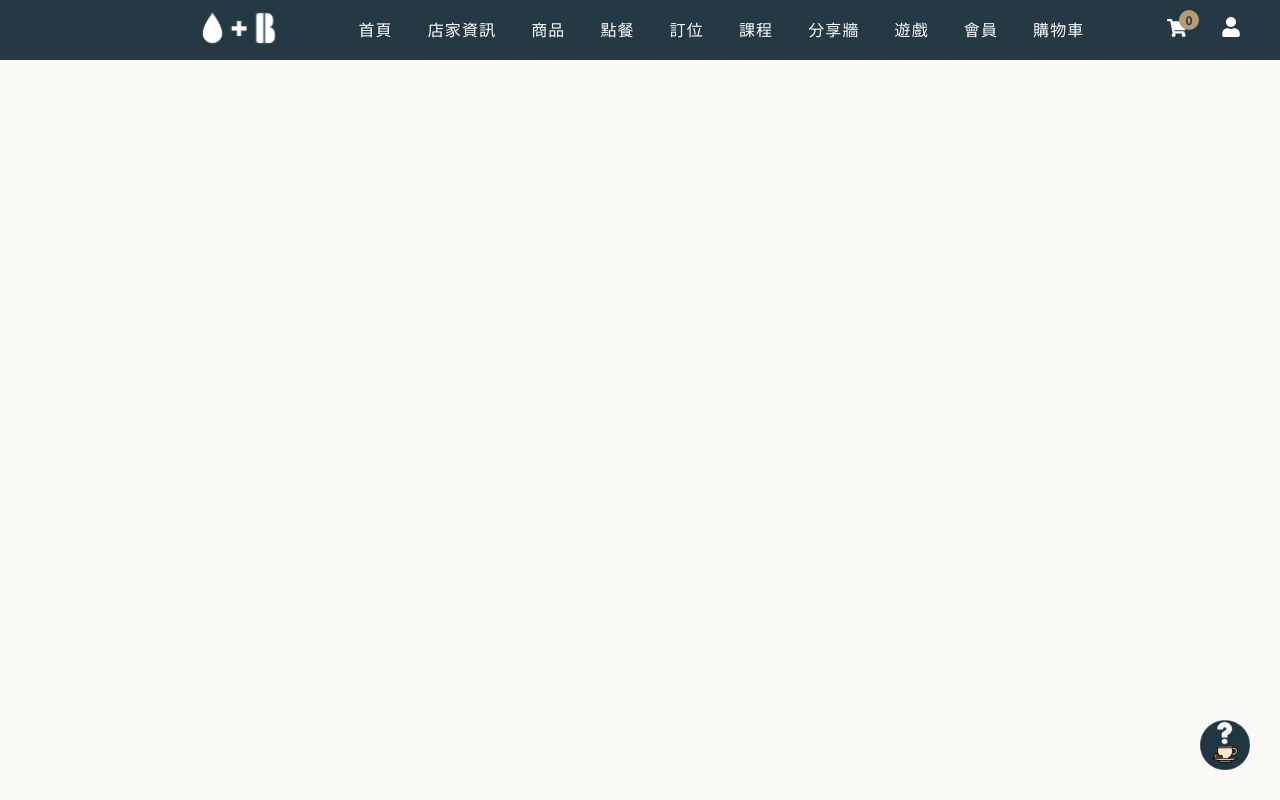
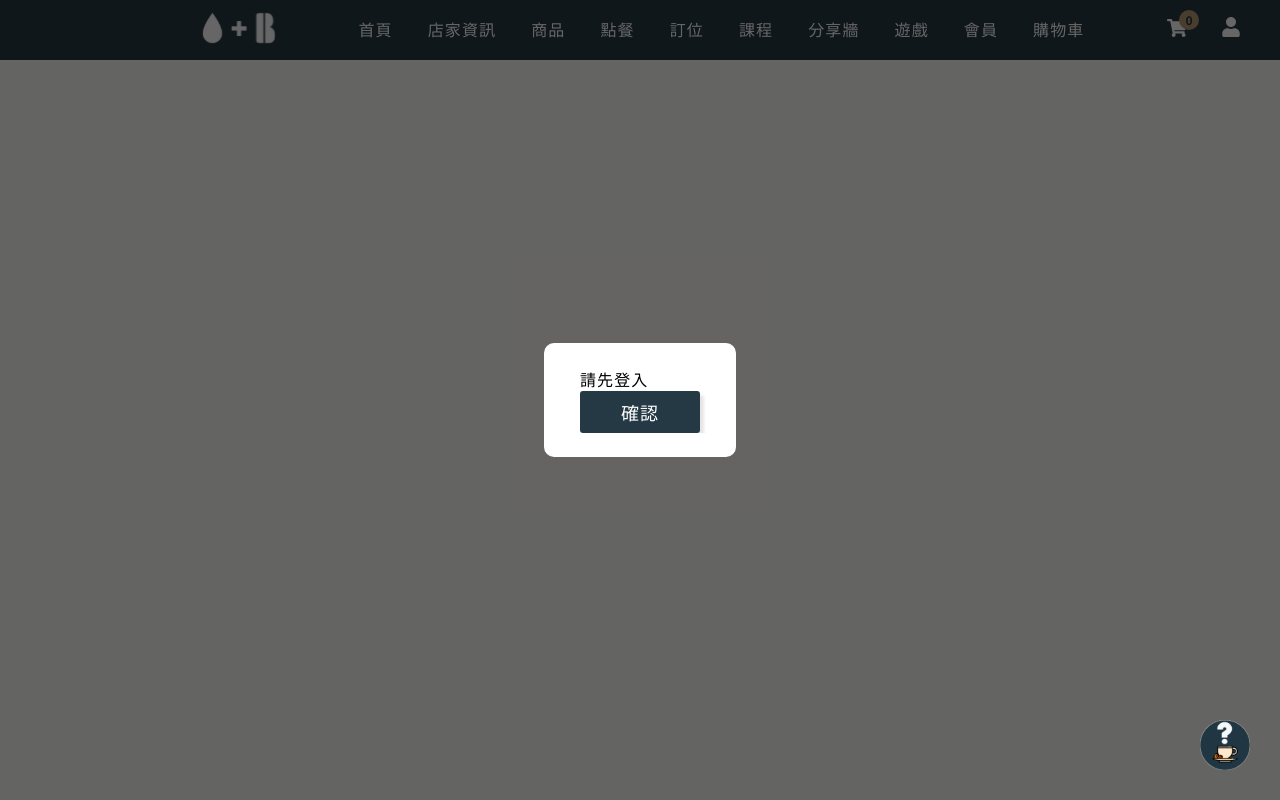
Before and after one commit to hunter850/coffee_react, a React (Create React App) app: page /cart in a window 1280 px wide. Shown: the top 800 px of the page. Built offline with nearby package versions, Linux system fonts and the light colour scheme; what react-chatbot-kit would draw is missing.

Commit message:
偵測購物車是否有商品及登入 & 導向其他頁

```diff
--- a/src/routes/cart/cart/index.jsx
+++ b/src/routes/cart/cart/index.jsx
@@ -9,6 +9,7 @@ import NavBar from "../../../component/NavBar/NavBar";
 import CartTab from "./components/CartTab";
 import ChatBot from "../../../component/Bot/ChatBot";
 import Modal from "../../../component/Modal/Modal";
+import Btn from "../../../component/Item/Btn/Btn";
 import bs_flex from "../css/bs_flex.module.scss";
 import styles from "./css/cart.module.scss";
 import axios from "axios";
@@ -19,7 +20,7 @@ import {
     getProductCoupon,
     getFoodCoupon,
 } from "../../../config/api-path";
-import Btn from "../../../component/Item/Btn/Btn";
+import useLog from "../../../hooks/useLog";
 
 function Cart() {
     const { container, px_200 } = bs_flex;
@@ -33,6 +34,7 @@ function Cart() {
     const [inlineStyles, setInlineStyles] = useState({});
     const [show, setShow] = useState(false);
     const [isOpen, setIsOpen] = useState(false);
+    const [alertText, setalertText] = useState("請先登入");
     const productRef = useRef([]);
     const foodRef = useRef([]);
     const mountRef = useRef(false);
@@ -66,6 +68,7 @@ function Cart() {
                 if (productList.length < 1 && foodList.length < 1) {
                     // alert("購物車無商品");
                     // navigate("/", { replace: false });
+                    setalertText("購物車無商品");
                     setShow(false);
                     setIsOpen(true);
                 }
@@ -168,12 +171,12 @@ function Cart() {
 
     // didMount fetch 商品 餐點 的資料
     useEffect(() => {
-        resetProduct();
-        resetFood();
         resetProductCoupon();
         resetFoodCoupon();
         if (!token) {
-            alert("請先登入");
+            setalertText("請先登入");
+            setIsOpen(true);
+            // alert("請先登入");
             return;
         }
         // 設定localStorage
@@ -312,8 +315,19 @@ function Cart() {
             >
                 <Modal.Header></Modal.Header>
                 <Modal.Body>
-                    <p>購物車無商品</p>
-                    <Btn onClick={() => navigate("/", { replace: true })}>
+                    <p>{alertText}</p>
+                    <Btn
+                        onClick={() =>
+                            navigate(
+                                `${
+                                    alertText === "請先登入"
+                                        ? "/member/login"
+                                        : "/"
+                                }`,
+                                { replace: true }
+                            )
+                        }
+                    >
                         確認
                     </Btn>
                 </Modal.Body>
```
